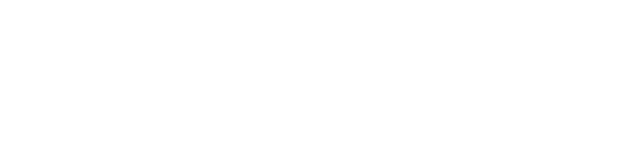
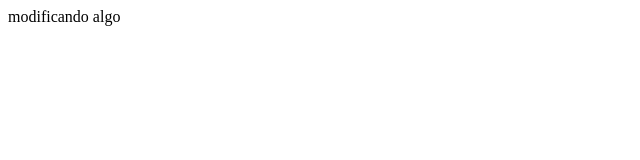
Before and after one commit to isabellatomazin/aula-DAD2, a plain HTML site: page index.html in a window 1280 px wide. Shown: the whole page, without its empty margins (0-640 px from the left). Drawn offline with Linux system fonts and the light colour scheme.

Commit message:
commitando

```diff
--- a/index.html
+++ b/index.html
@@ -7,6 +7,6 @@
     <title>Document</title>
 </head>
 <body>
-
+    modificando algo
 </body>
 </html>
```
